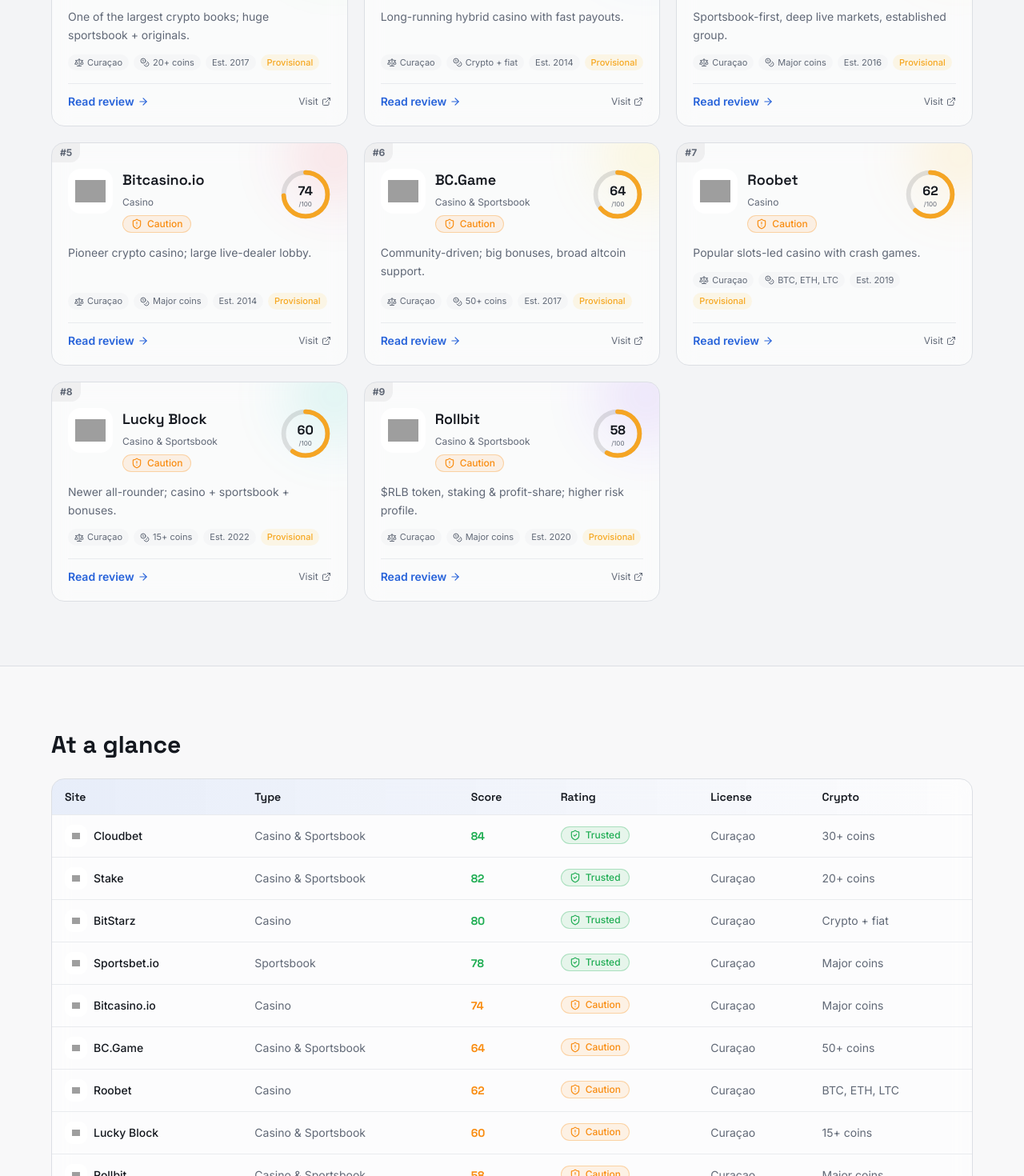
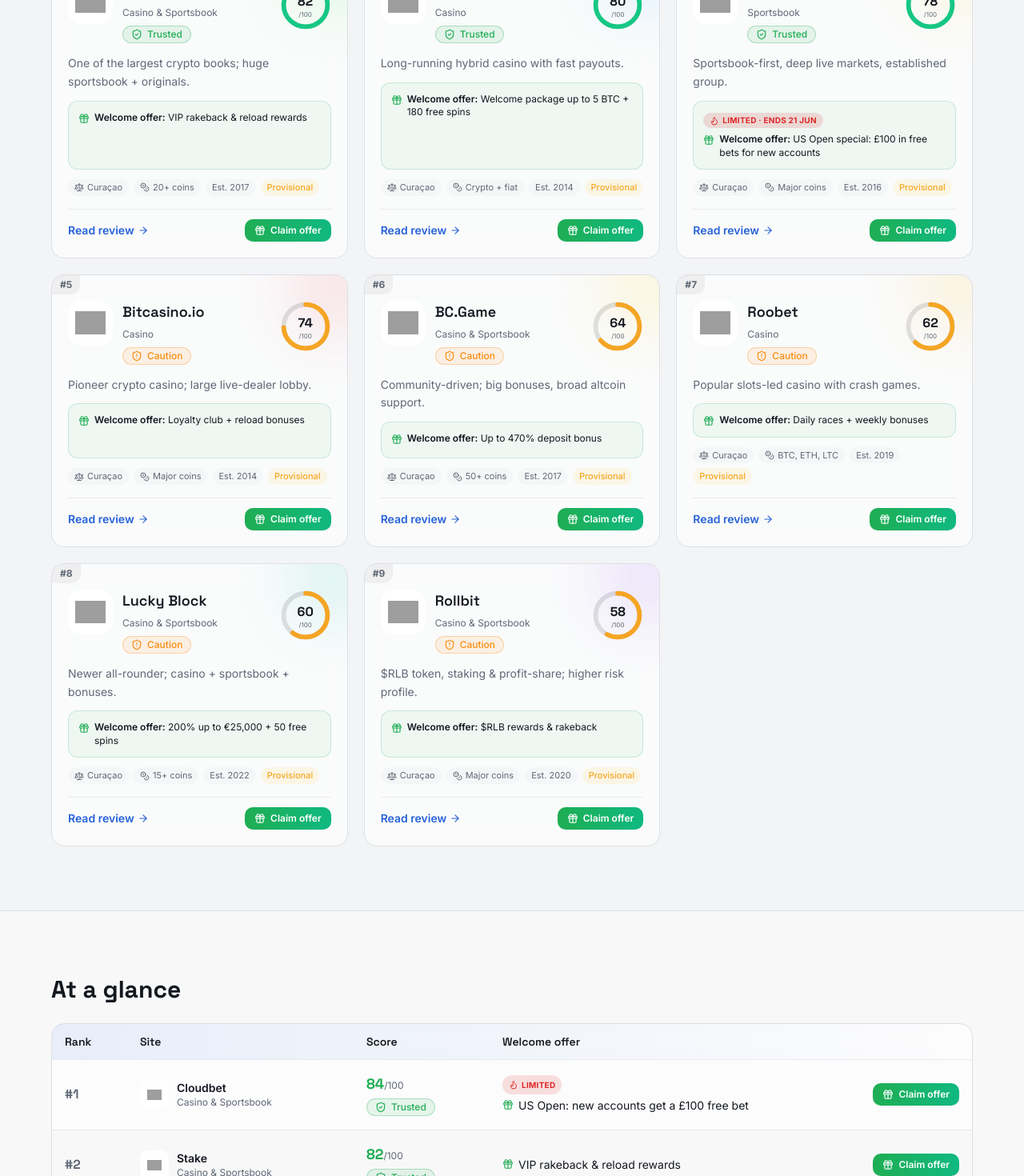
Before and after one commit to dannythehat/crypto-watchdog, a React (Vite) app: page /crypto-casinos in a window 1280 px wide. Shown: the part 1260-2730 px from the top of the page at 80% size. Built offline with nearby package versions, Linux system fonts and the light colour scheme; no server answers; grey boxes are pictures that could not be loaded.

Commit message:
Casinos page: add Welcome Offer column + Claim CTAs (auto-updating offers, stable affiliate links), redesign responsible-gambling box with mascot speech bubble + help-org links

```diff
--- a/src/content/casinos.ts
+++ b/src/content/casinos.ts
@@ -3,35 +3,50 @@
 // gambling is high-risk by nature (mostly Curaçao-licensed, restricted in many
 // countries). We never imply a completed audit we haven't done — cards carry a
 // "Provisional" marker until the in-depth review is published.
+//
+// MONEY MODEL (key design): `offer` and `special` are the *updatable* fields —
+// refreshed daily from research (e.g. a timely "US Open free bet"). The
+// `affiliateUrl` is the *stable* money link and must NOT change when the offer
+// copy changes. If `affiliateUrl` is empty we have no deal yet → the Claim CTA
+// falls back to the site (nofollow) and this brand is on the "get-affiliate" list.
 
 export type CasinoKind = "Casino" | "Sportsbook" | "Casino & Sportsbook";
+
+export interface CasinoSpecial { text: string; until?: string }
 
 export interface Casino {
   slug: string;
   name: string;
-  domain: string;        // for logo + display
+  domain: string;
   kind: CasinoKind;
   rating: "green" | "orange" | "red";
-  trustScore: number;    // provisional 0-100
-  established: string;    // year or "—"
+  trustScore: number;       // provisional 0-100
+  established: string;
   license: string;
-  coins: string;         // e.g. "50+ coins"
-  highlight: string;     // one-line hook
-  accent: string;        // brand-ish colour for the logo tile
+  coins: string;
+  highlight: string;
+  offer: string;            // current welcome offer (updatable)
+  special?: CasinoSpecial;  // timely promo, e.g. "US Open: £100 free bet" (updatable)
+  affiliateUrl?: string;    // STABLE money link; empty = no deal yet
+  accent: string;
   featured?: boolean;
 }
 
 export const casinos: Casino[] = [
-  { slug: "cloudbet", name: "Cloudbet", domain: "cloudbet.com", kind: "Casino & Sportsbook", rating: "green", trustScore: 84, established: "2013", license: "Curaçao", coins: "30+ coins", highlight: "12-year track record, high limits, Zero-Margin odds.", accent: "#f5a623", featured: true },
-  { slug: "stake", name: "Stake", domain: "stake.com", kind: "Casino & Sportsbook", rating: "green", trustScore: 82, established: "2017", license: "Curaçao", coins: "20+ coins", highlight: "One of the largest crypto books; huge sportsbook + originals.", accent: "#00e701" },
-  { slug: "bitstarz", name: "BitStarz", domain: "bitstarz.com", kind: "Casino", rating: "green", trustScore: 80, established: "2014", license: "Curaçao", coins: "Crypto + fiat", highlight: "Long-running hybrid casino with fast payouts.", accent: "#2bb3ff" },
-  { slug: "sportsbet-io", name: "Sportsbet.io", domain: "sportsbet.io", kind: "Sportsbook", rating: "green", trustScore: 78, established: "2016", license: "Curaçao", coins: "Major coins", highlight: "Sportsbook-first, deep live markets, established group.", accent: "#ffd400" },
-  { slug: "bitcasino-io", name: "Bitcasino.io", domain: "bitcasino.io", kind: "Casino", rating: "orange", trustScore: 74, established: "2014", license: "Curaçao", coins: "Major coins", highlight: "Pioneer crypto casino; large live-dealer lobby.", accent: "#e63946" },
-  { slug: "bc-game", name: "BC.Game", domain: "bc.game", kind: "Casino & Sportsbook", rating: "orange", trustScore: 64, established: "2017", license: "Curaçao", coins: "50+ coins", highlight: "Community-driven; big bonuses, broad altcoin support.", accent: "#f9d100" },
-  { slug: "roobet", name: "Roobet", domain: "roobet.com", kind: "Casino", rating: "orange", trustScore: 62, established: "2019", license: "Curaçao", coins: "BTC, ETH, LTC", highlight: "Popular slots-led casino with crash games.", accent: "#ffb800" },
-  { slug: "lucky-block", name: "Lucky Block", domain: "luckyblock.com", kind: "Casino & Sportsbook", rating: "orange", trustScore: 60, established: "2022", license: "Curaçao", coins: "15+ coins", highlight: "Newer all-rounder; casino + sportsbook + bonuses.", accent: "#00c2a8" },
-  { slug: "rollbit", name: "Rollbit", domain: "rollbit.com", kind: "Casino & Sportsbook", rating: "orange", trustScore: 58, established: "2020", license: "Curaçao", coins: "Major coins", highlight: "$RLB token, staking & profit-share; higher risk profile.", accent: "#7c3aed" },
+  { slug: "cloudbet", name: "Cloudbet", domain: "cloudbet.com", kind: "Casino & Sportsbook", rating: "green", trustScore: 84, established: "2013", license: "Curaçao", coins: "30+ coins", highlight: "12-year track record, high limits, Zero-Margin odds.", offer: "100% deposit match up to 5 BTC", special: { text: "US Open: new accounts get a £100 free bet", until: "2026-06-21" }, accent: "#f5a623", featured: true },
+  { slug: "stake", name: "Stake", domain: "stake.com", kind: "Casino & Sportsbook", rating: "green", trustScore: 82, established: "2017", license: "Curaçao", coins: "20+ coins", highlight: "One of the largest crypto books; huge sportsbook + originals.", offer: "VIP rakeback & reload rewards", accent: "#00e701" },
+  { slug: "bitstarz", name: "BitStarz", domain: "bitstarz.com", kind: "Casino", rating: "green", trustScore: 80, established: "2014", license: "Curaçao", coins: "Crypto + fiat", highlight: "Long-running hybrid casino with fast payouts.", offer: "Welcome package up to 5 BTC + 180 free spins", accent: "#2bb3ff" },
+  { slug: "sportsbet-io", name: "Sportsbet.io", domain: "sportsbet.io", kind: "Sportsbook", rating: "green", trustScore: 78, established: "2016", license: "Curaçao", coins: "Major coins", highlight: "Sportsbook-first, deep live markets, established group.", offer: "Bet £10, get a £10 free bet", special: { text: "US Open special: £100 in free bets for new accounts", until: "2026-06-21" }, accent: "#ffd400" },
+  { slug: "bitcasino-io", name: "Bitcasino.io", domain: "bitcasino.io", kind: "Casino", rating: "orange", trustScore: 74, established: "2014", license: "Curaçao", coins: "Major coins", highlight: "Pioneer crypto casino; large live-dealer lobby.", offer: "Loyalty club + reload bonuses", accent: "#e63946" },
+  { slug: "bc-game", name: "BC.Game", domain: "bc.game", kind: "Casino & Sportsbook", rating: "orange", trustScore: 64, established: "2017", license: "Curaçao", coins: "50+ coins", highlight: "Community-driven; big bonuses, broad altcoin support.", offer: "Up to 470% deposit bonus", accent: "#f9d100" },
+  { slug: "roobet", name: "Roobet", domain: "roobet.com", kind: "Casino", rating: "orange", trustScore: 62, established: "2019", license: "Curaçao", coins: "BTC, ETH, LTC", highlight: "Popular slots-led casino with crash games.", offer: "Daily races + weekly bonuses", accent: "#ffb800" },
+  { slug: "lucky-block", name: "Lucky Block", domain: "luckyblock.com", kind: "Casino & Sportsbook", rating: "orange", trustScore: 60, established: "2022", license: "Curaçao", coins: "15+ coins", highlight: "Newer all-rounder; casino + sportsbook + bonuses.", offer: "200% up to €25,000 + 50 free spins", accent: "#00c2a8" },
+  { slug: "rollbit", name: "Rollbit", domain: "rollbit.com", kind: "Casino & Sportsbook", rating: "orange", trustScore: 58, established: "2020", license: "Curaçao", coins: "Major coins", highlight: "$RLB token, staking & profit-share; higher risk profile.", offer: "$RLB rewards & rakeback", accent: "#7c3aed" },
 ];
+
+// True when we have a live affiliate deal for this brand.
+export const claimUrl = (c: Casino): string => c.affiliateUrl || `https://${c.domain}`;
+export const hasAffiliate = (c: Casino): boolean => !!c.affiliateUrl;
 
 export const featuredCasino = casinos.find((c) => c.featured) ?? casinos[0];
 export const casinosRanked = [...casinos].sort((a, b) => b.trustScore - a.trustScore);
--- a/src/pages/CryptoCasinos.tsx
+++ b/src/pages/CryptoCasinos.tsx
@@ -1,5 +1,5 @@
 import { Link } from "react-router-dom";
-import { ShieldCheck, Star, ArrowRight, ExternalLink, BadgeCheck, Scale, Coins, Lock, Eye, Wallet, Trophy, AlertTriangle } from "lucide-react";
+import { ShieldCheck, Star, ArrowRight, ExternalLink, BadgeCheck, Scale, Coins, Lock, Eye, Wallet, Trophy, Gift, LifeBuoy, Flame } from "lucide-react";
 import Navbar from "@/components/Navbar";
 import Footer from "@/components/Footer";
 import SectionWrapper from "@/components/SectionWrapper";
@@ -9,8 +9,29 @@ import WatchdogMascot from "@/components/WatchdogMascot";
 import LogoTile from "@/components/LogoTile";
 import RatingBadge from "@/components/RatingBadge";
 import { hubs } from "@/content/hubs";
-import { casinos, casinosRanked, featuredCasino, type Casino } from "@/content/casinos";
+import { casinos, casinosRanked, featuredCasino, claimUrl, hasAffiliate, type Casino } from "@/content/casinos";
+import { trackEvent } from "@/lib/analytics";
 import { breadcrumbJsonLd, faqJsonLd } from "@/lib/seo";
+
+const HELP_ORGS = [
+  { name: "BeGambleAware", url: "https://www.begambleaware.org/" },
+  { name: "GamCare", url: "https://www.gamcare.org.uk/" },
+  { name: "Gamblers Anonymous", url: "https://www.gamblersanonymous.org.uk/" },
+  { name: "Gambling Therapy", url: "https://www.gamblingtherapy.org/" },
+  { name: "NCPG (US)", url: "https://www.ncpgambling.org/" },
+];
+
+const ClaimButton = ({ c, className = "" }: { c: Casino; className?: string }) => (
+  <a
+    href={claimUrl(c)}
+    target="_blank"
+    rel="sponsored noopener noreferrer nofollow"
+    onClick={() => trackEvent("casino_claim_click", { casino: c.slug, affiliate: hasAffiliate(c) })}
+    className={`inline-flex items-center justify-center gap-1.5 rounded-lg bg-gradient-to-r from-rating-green to-emerald-500 px-3 py-1.5 text-xs font-semibold text-white shadow-sm transition-transform hover:-translate-y-0.5 ${className}`}
+  >
+    <Gift className="h-3.5 w-3.5" /> Claim offer
+  </a>
+);
 
 const ACCENT = "#F5A524";
 
@@ -48,7 +69,20 @@ const CasinoCard = ({ c, rank }: { c: Casino; rank: number }) => (
       <TrustRing score={c.trustScore} />
     </div>
 
-    <p className="relative mt-3 flex-1 text-sm leading-relaxed text-muted-foreground">{c.highlight}</p>
+    <p className="relative mt-3 text-sm leading-relaxed text-muted-foreground">{c.highlight}</p>
+
+    {/* Welcome offer (auto-updates; affiliate link stays stable) */}
+    <div className="relative mt-3 flex-1 rounded-xl border border-rating-green/20 bg-rating-green/5 p-3">
+      {c.special && (
+        <span className="mb-1.5 inline-flex items-center gap-1 rounded-full bg-rating-red/15 px-2 py-0.5 text-[10px] font-bold uppercase tracking-wide text-rating-red">
+          <Flame className="h-3 w-3" /> Limited{c.special.until ? ` · ends ${new Date(c.special.until).toLocaleDateString("en-GB", { day: "numeric", month: "short" })}` : ""}
+        </span>
+      )}
+      <p className="flex items-start gap-1.5 text-xs leading-snug text-foreground">
+        <Gift className="mt-0.5 h-3.5 w-3.5 shrink-0 text-rating-green" />
+        <span><span className="font-semibold">Welcome offer:</span> {c.special ? c.special.text : c.offer}</span>
+      </p>
+    </div>
 
     <div className="relative mt-3 flex flex-wrap gap-1.5 text-[11px]">
       <span className="inline-flex items-center gap-1 rounded-full bg-background/70 px-2 py-0.5 text-muted-foreground"><Scale className="h-3 w-3" />{c.license}</span>
@@ -57,13 +91,11 @@ const CasinoCard = ({ c, rank }: { c: Casino; rank: number }) => (
       <span className="inline-flex items-center gap-1 rounded-full bg-amber-400/10 px-2 py-0.5 font-medium text-amber-500/90">Provisional</span>
     </div>
 
-    <div className="relative mt-4 flex items-center justify-between border-t border-border/60 pt-3">
+    <div className="relative mt-4 flex items-center justify-between gap-2 border-t border-border/60 pt-3">
       <Link to={`/reviews/${c.slug}`} className="inline-flex items-center gap-1 text-sm font-semibold text-primary hover:underline">
         Read review <ArrowRight className="h-3.5 w-3.5" />
       </Link>
-      <a href={`https://${c.domain}`} target="_blank" rel="sponsored noopener noreferrer nofollow" className="inline-flex items-center gap-1 text-xs text-muted-foreground hover:text-foreground">
-        Visit <ExternalLink className="h-3 w-3" />
-      </a>
+      <ClaimButton c={c} />
     </div>
   </article>
 );
@@ -157,13 +189,20 @@ const CryptoCasinos = () => {
                 </div>
                 <p className="mt-1 text-sm text-muted-foreground">{f.kind} • {f.license} • Est. {f.established} • {f.coins}</p>
                 <p className="mt-3 max-w-xl text-muted-foreground">{f.highlight}</p>
+                <div className="mt-4 inline-flex flex-wrap items-center gap-2 rounded-xl border border-rating-green/25 bg-rating-green/5 px-3 py-2 text-sm">
+                  {f.special && (
+                    <span className="inline-flex items-center gap-1 rounded-full bg-rating-red/15 px-2 py-0.5 text-[10px] font-bold uppercase tracking-wide text-rating-red"><Flame className="h-3 w-3" /> Limited</span>
+                  )}
+                  <Gift className="h-4 w-4 text-rating-green" />
+                  <span className="font-medium text-foreground">{f.special ? f.special.text : f.offer}</span>
+                </div>
                 <div className="mt-5 flex flex-wrap gap-3">
-                  <Link to={`/reviews/${f.slug}`} className="inline-flex items-center gap-2 rounded-xl bg-primary px-5 py-2.5 text-sm font-semibold text-primary-foreground shadow-lg shadow-primary/20 transition-transform hover:-translate-y-0.5">
+                  <a href={claimUrl(f)} target="_blank" rel="sponsored noopener noreferrer nofollow" onClick={() => trackEvent("casino_claim_click", { casino: f.slug, affiliate: hasAffiliate(f), placement: "featured" })} className="inline-flex items-center gap-2 rounded-xl bg-gradient-to-r from-rating-green to-emerald-500 px-5 py-2.5 text-sm font-semibold text-white shadow-lg shadow-rating-green/20 transition-transform hover:-translate-y-0.5">
+                    <Gift className="h-4 w-4" /> Claim offer
+                  </a>
+                  <Link to={`/reviews/${f.slug}`} className="inline-flex items-center gap-2 rounded-xl border border-border px-5 py-2.5 text-sm font-semibold backdrop-blur transition-colors hover:border-primary/40">
                     Read our {f.name} review <ArrowRight className="h-4 w-4" />
                   </Link>
-                  <a href={`https://${f.domain}`} target="_blank" rel="sponsored noopener noreferrer nofollow" className="inline-flex items-center gap-2 rounded-xl border border-border px-5 py-2.5 text-sm font-semibold backdrop-blur transition-colors hover:border-primary/40">
-                    Visit {f.name} <ExternalLink className="h-3.5 w-3.5" />
-                  </a>
                 </div>
               </div>
               <div className="md:pl-4"><TrustRing score={f.trustScore} /></div>
@@ -183,33 +222,52 @@ const CryptoCasinos = () => {
         {/* Comparison table */}
         <SectionWrapper className="border-y border-border bg-card/40">
           <h2 className="font-heading text-2xl font-bold md:text-3xl">At a glance</h2>
+          <p className="mt-2 text-sm text-muted-foreground md:hidden">Swipe the table sideways to see offers →</p>
           <div className="mt-6 overflow-x-auto rounded-2xl border border-border bg-card/60 backdrop-blur-md">
-            <table className="w-full min-w-[640px] text-sm">
+            <table className="w-full min-w-[820px] text-sm">
               <thead>
                 <tr className="bg-gradient-to-r from-primary/10 to-transparent text-left">
-                  {["Site", "Type", "Score", "Rating", "License", "Crypto"].map((h) => (
-                    <th key={h} className="px-4 py-3 font-heading font-semibold">{h}</th>
+                  {["Rank", "Site", "Score", "Welcome offer", ""].map((h, i) => (
+                    <th key={i} className="px-4 py-3 font-heading font-semibold">{h}</th>
                   ))}
                 </tr>
               </thead>
               <tbody>
-                {casinosRanked.map((c) => (
-                  <tr key={c.slug} className="border-t border-border/60 transition-colors hover:bg-foreground/5">
-                    <td className="px-4 py-3">
-                      <Link to={`/reviews/${c.slug}`} className="flex items-center gap-2 font-medium hover:text-primary">
-                        <LogoTile name={c.name} domain={c.domain} accent={c.accent} size={28} rounded="rounded-lg" />{c.name}
+                {casinosRanked.map((c, i) => (
+                  <tr key={c.slug} className={`border-t border-border/60 transition-colors hover:bg-foreground/5 ${i % 2 ? "bg-foreground/[0.015]" : ""}`}>
+                    <td className="px-4 py-4 font-heading text-base font-bold text-muted-foreground">#{i + 1}</td>
+                    <td className="px-4 py-4">
+                      <Link to={`/reviews/${c.slug}`} className="flex items-center gap-2.5 hover:text-primary">
+                        <LogoTile name={c.name} domain={c.domain} accent={c.accent} size={36} rounded="rounded-lg" />
+                        <span>
+                          <span className="block font-semibold">{c.name}</span>
+                          <span className="block text-xs text-muted-foreground">{c.kind}</span>
+                        </span>
                       </Link>
                     </td>
-                    <td className="px-4 py-3 text-muted-foreground">{c.kind}</td>
-                    <td className={`px-4 py-3 font-heading font-bold ${scoreColor(c.trustScore)}`}>{c.trustScore}</td>
-                    <td className="px-4 py-3"><RatingBadge rating={c.rating} /></td>
-                    <td className="px-4 py-3 text-muted-foreground">{c.license}</td>
-                    <td className="px-4 py-3 text-muted-foreground">{c.coins}</td>
+                    <td className="px-4 py-4">
+                      <span className={`font-heading text-lg font-bold ${scoreColor(c.trustScore)}`}>{c.trustScore}</span>
+                      <span className="text-xs text-muted-foreground">/100</span>
+                      <div className="mt-1"><RatingBadge rating={c.rating} /></div>
+                    </td>
+                    <td className="max-w-[280px] px-4 py-4">
+                      {c.special && (
+                        <span className="mb-1 inline-flex items-center gap-1 rounded-full bg-rating-red/15 px-2 py-0.5 text-[10px] font-bold uppercase tracking-wide text-rating-red"><Flame className="h-3 w-3" /> Limited</span>
+                      )}
+                      <span className="flex items-start gap-1.5 text-sm text-foreground">
+                        <Gift className="mt-0.5 h-3.5 w-3.5 shrink-0 text-rating-green" />
+                        {c.special ? c.special.text : c.offer}
+                      </span>
+                    </td>
+                    <td className="px-4 py-4 text-right">
+                      <ClaimButton c={c} />
+                    </td>
                   </tr>
                 ))}
               </tbody>
             </table>
           </div>
+          <p className="mt-3 text-xs text-muted-foreground">Offers update as operators change them; affiliate links stay the same. Always confirm current terms on the operator's site. 18+ • T&amp;Cs apply.</p>
         </SectionWrapper>
 
         {/* How we rate */}
@@ -236,16 +294,36 @@ const CryptoCasinos = () => {
 
         {/* Responsible gambling */}
         <SectionWrapper className="pt-0">
-          <div className="flex items-start gap-4 rounded-2xl border border-amber-400/30 bg-amber-400/5 p-6">
-            <AlertTriangle className="mt-0.5 h-6 w-6 shrink-0 text-amber-500" />
-            <div className="text-sm text-muted-foreground">
-              <p className="font-heading font-semibold text-foreground">Please gamble responsibly (18+)</p>
-              <p className="mt-1">
-                Crypto gambling is high-risk and illegal or restricted in many countries — it's your responsibility to check
-                your local laws. Never bet more than you can afford to lose. If gambling is affecting you, free, confidential
-                help is available at <a href="https://www.begambleaware.org/" target="_blank" rel="noopener noreferrer" className="text-primary hover:underline">BeGambleAware</a>.
-                Provisional ratings reflect early research; full audits are in progress.
-              </p>
+          <div className="relative overflow-hidden rounded-3xl border border-amber-400/30 bg-gradient-to-br from-amber-400/10 via-card/60 to-card/60 p-6 backdrop-blur-md md:p-8">
+            <div className="pointer-events-none absolute -bottom-16 -left-16 h-48 w-48 rounded-full bg-amber-400/15 blur-3xl" />
+            <div className="relative grid gap-8 md:grid-cols-[200px_1fr] md:items-center">
+              {/* Mascot + speech bubble */}
+              <div className="relative mx-auto w-44">
+                <div className="relative mb-3 rounded-2xl border border-amber-400/30 bg-background/90 px-4 py-2.5 text-center text-sm font-semibold leading-snug text-foreground shadow-lg">
+                  Remember folks — only bet what you can afford to lose! 🐾
+                  <span className="absolute -bottom-1.5 left-1/2 h-3 w-3 -translate-x-1/2 rotate-45 border-b border-r border-amber-400/30 bg-background/90" />
+                </div>
+                <div className="cw-float"><WatchdogMascot mood="caution" title="Gamble responsibly" /></div>
+              </div>
+              {/* Text + help links */}
+              <div>
+                <h2 className="font-heading text-xl font-bold md:text-2xl">Please gamble responsibly <span className="text-amber-500">(18+)</span></h2>
+                <p className="mt-2 text-sm leading-relaxed text-muted-foreground">
+                  Crypto gambling is high-risk and illegal or restricted in many countries — it's your responsibility to check
+                  your local laws, and never bet more than you can afford to lose. Provisional ratings reflect early research;
+                  full audits are in progress.
+                </p>
+                <p className="mt-4 flex items-center gap-2 text-sm font-semibold text-foreground">
+                  <LifeBuoy className="h-4 w-4 text-primary" /> Free, confidential help:
+                </p>
+                <div className="mt-2 flex flex-wrap gap-2">
+                  {HELP_ORGS.map((o) => (
+                    <a key={o.url} href={o.url} target="_blank" rel="noopener noreferrer" className="inline-flex items-center gap-1.5 rounded-full border border-border bg-background/60 px-3 py-1.5 text-xs font-medium transition-colors hover:border-primary/40 hover:text-primary">
+                      <LifeBuoy className="h-3.5 w-3.5" /> {o.name}
+                    </a>
+                  ))}
+                </div>
+              </div>
             </div>
           </div>
         </SectionWrapper>
```
